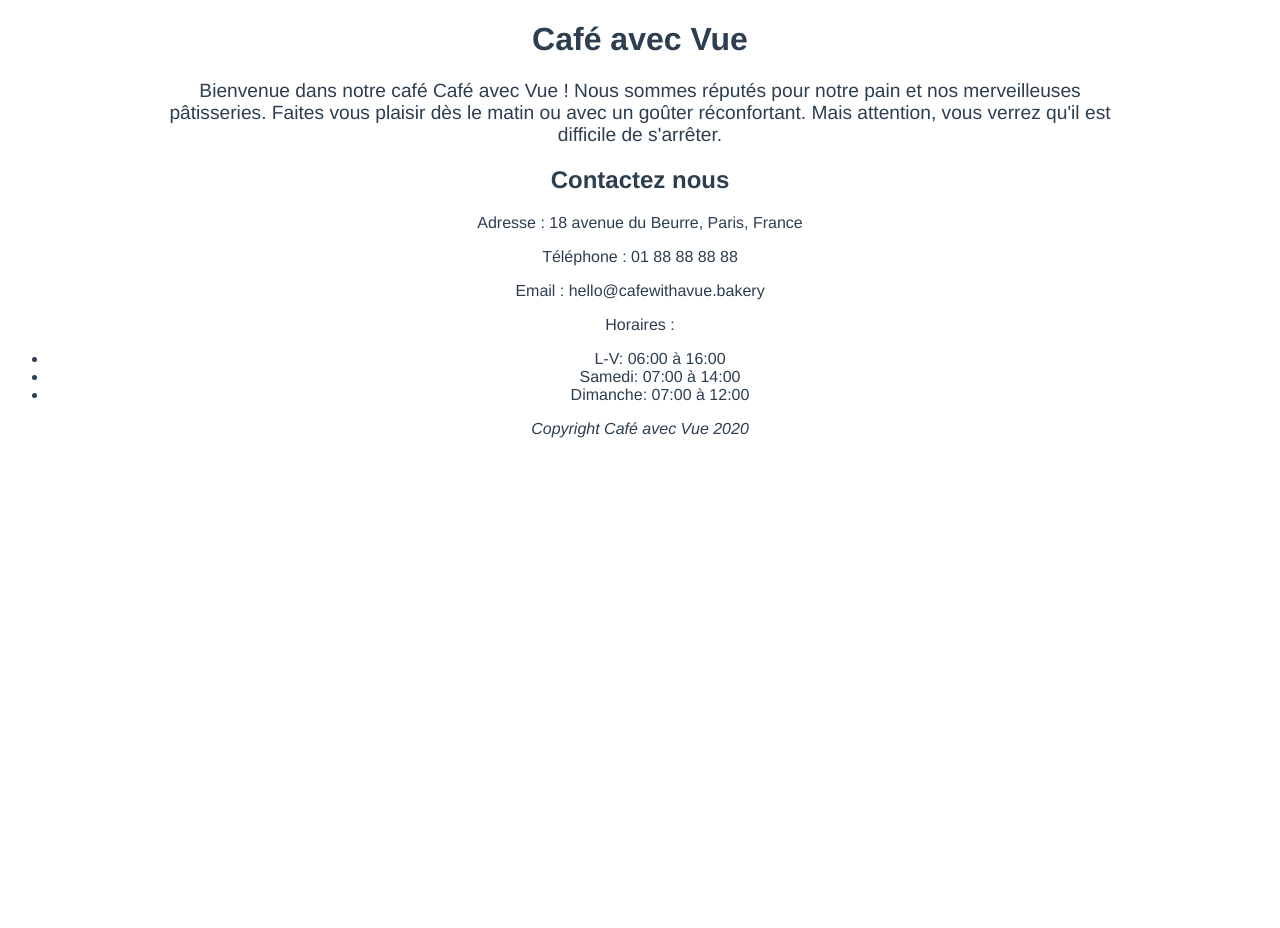
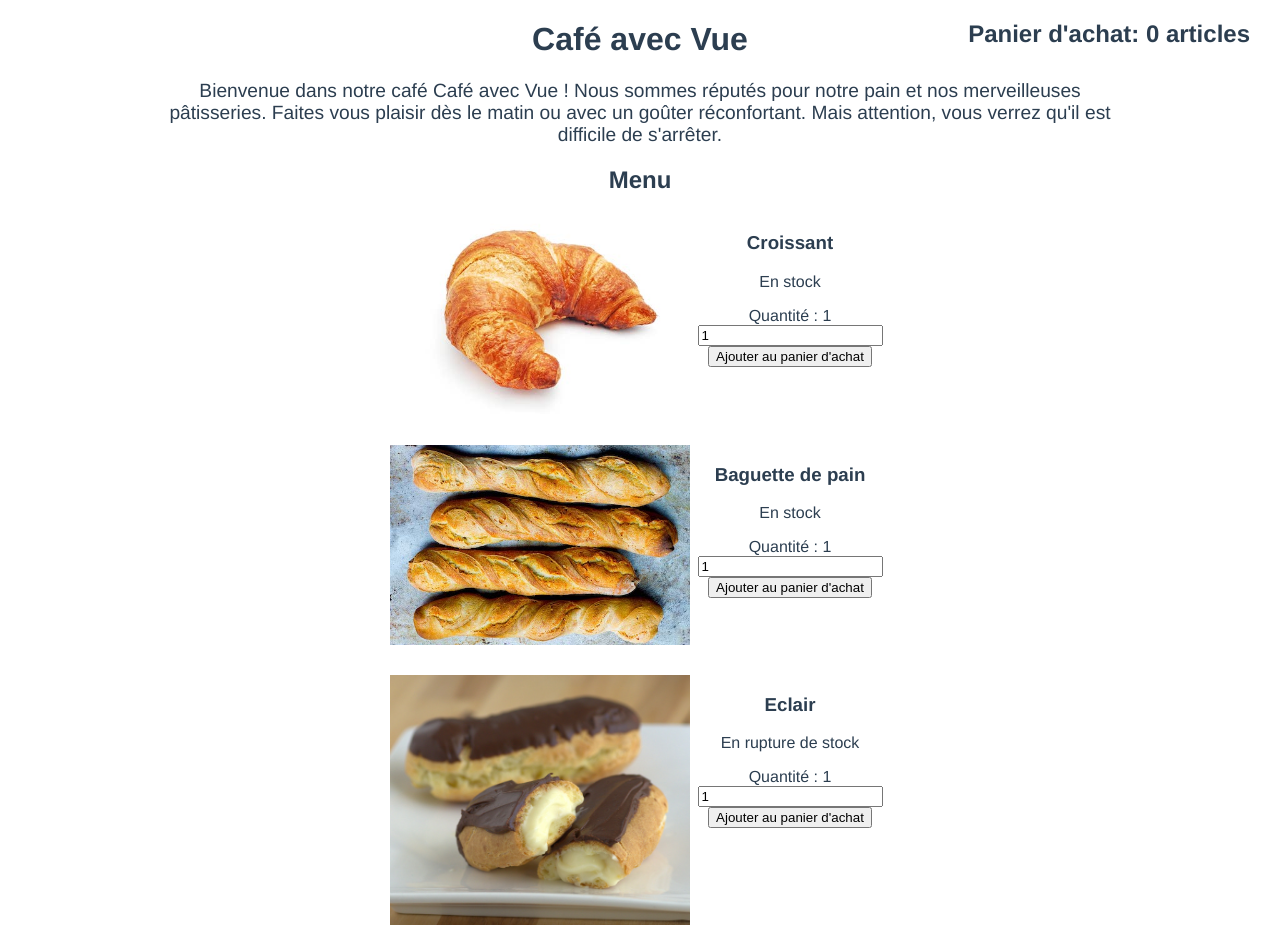
Before and after one commit to ConstancePetillot/App.vue, a website: page src/index.html in a window 1280 px wide. Shown: the top 928 px of the page. Before the commit the page ends 800 px from the top, so only its background shows below. Drawn offline with nearby package versions, Linux system fonts and the light colour scheme.

Commit message:
adding a shopping cart and stock elements

```diff
--- a/src/index.html
+++ b/src/index.html
@@ -15,6 +15,38 @@
         dès le matin ou avec un goûter réconfortant. Mais attention, vous verrez
         qu'il est difficile de s'arrêter.
       </p>
+      <section class="menu">
+        <h2>Menu</h2>
+        <div v-for="item in simpleMenu" :key="item.name" class="menu-item">
+          <img
+            class="menu-item__image"
+            :src="item.image.source"
+            :alt="item.image.alt"
+          />
+          <div>
+            <h3>{{ item.name }}</h3>
+            <p v-if="item.inStock">En stock</p>
+            <p v-else>En rupture de stock</p>
+            <div>
+              <label for="add-item-quantity"
+                >Quantité : {{ item.quantity }}</label
+              >
+              <input
+                v-model.number="item.quantity"
+                id="add-item-quantity"
+                type="number"
+              />
+              <button @click="addToShoppingCart(item.quantity)">
+                Ajouter au panier d'achat
+              </button>
+            </div>
+          </div>
+        </div>
+      </section>
+
+      <aside class="shopping-cart">
+        <h2>Panier d'achat: {{ shoppingCart }} articles</h2>
+      </aside>
       <h2>Contactez nous</h2>
       <p>Adresse : {{ adress }}</p>
       <p>Téléphone : {{ phoneNumber }}</p>
@@ -39,6 +71,36 @@
           phoneNumber: "01 88 88 88 88",
           emailAdress: "hello@cafewithavue.bakery",
           adress: "18 avenue du Beurre, Paris, France",
+          shoppingCart: 0,
+          simpleMenu: [
+            {
+              name: "Croissant",
+              image: {
+                source: "./Imgs/croissant.jpg",
+                alt: "Un croissant",
+              },
+              inStock: true,
+              quantity: 1,
+            },
+            {
+              name: "Baguette de pain",
+              image: {
+                source: "./Imgs/french-baguette.jpeg",
+                alt: "Quatre baguettes de pain",
+              },
+              inStock: true,
+              quantity: 1,
+            },
+            {
+              name: "Eclair",
+              image: {
+                source: "./Imgs/eclair.jpg",
+                alt: "Eclairs au chocolat",
+              },
+              inStock: false,
+              quantity: 1,
+            },
+          ],
         },
         computed: {
           copyright() {
@@ -47,6 +109,11 @@
             return `Copyright ${this.restaurantName} ${currentYear}`;
           },
         },
+        methods: {
+          addToShoppingCart(amount) {
+            this.shoppingCart += amount;
+          },
+        },
       });
     </script>
   </body>
--- a/src/style.css
+++ b/src/style.css
@@ -34,3 +34,9 @@
 .menu-item__image {
   max-width: 300px;
 }
+
+.shopping-cart {
+  position: absolute;
+  right: 30px;
+  top: 0;
+}
```
Also changed, not shown: src/Imgs/croissant.jpg (added), src/Imgs/eclair.jpg (added), src/Imgs/french-baguette.jpeg (added), 2 other files.
